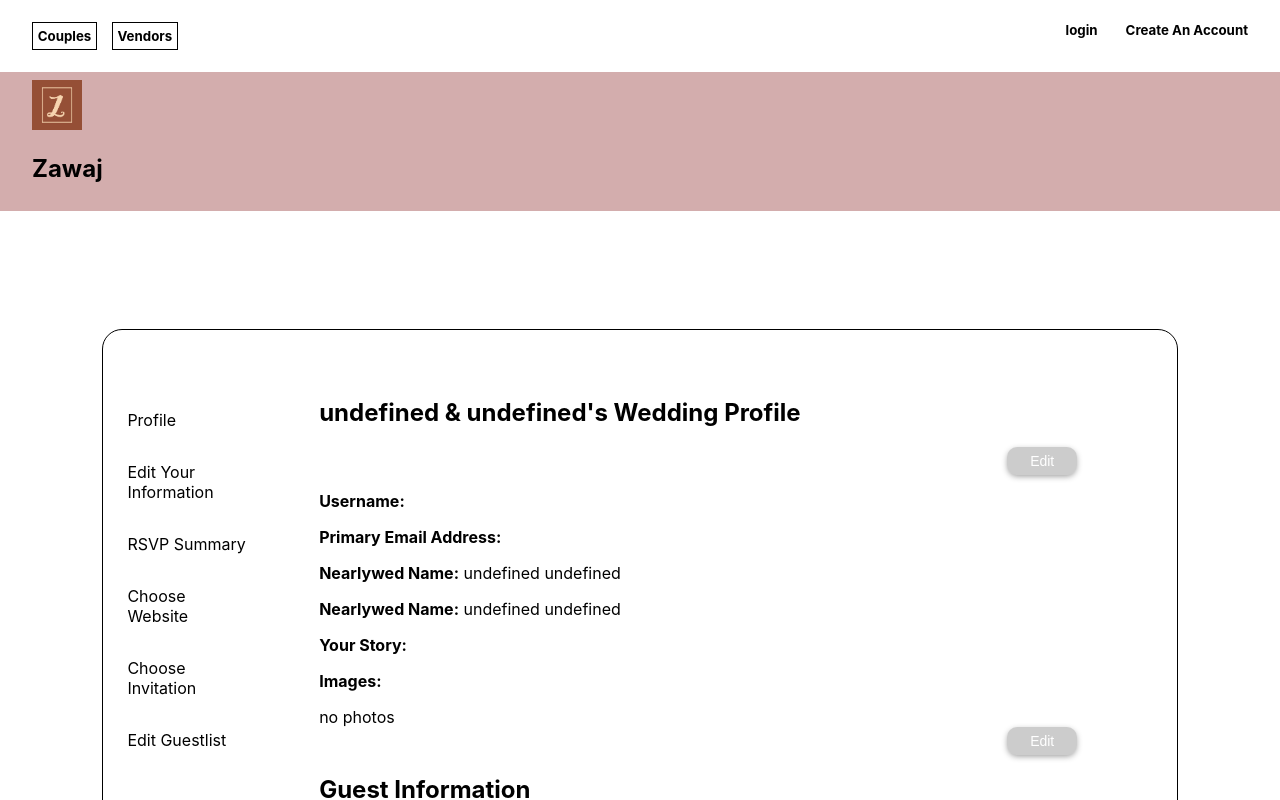
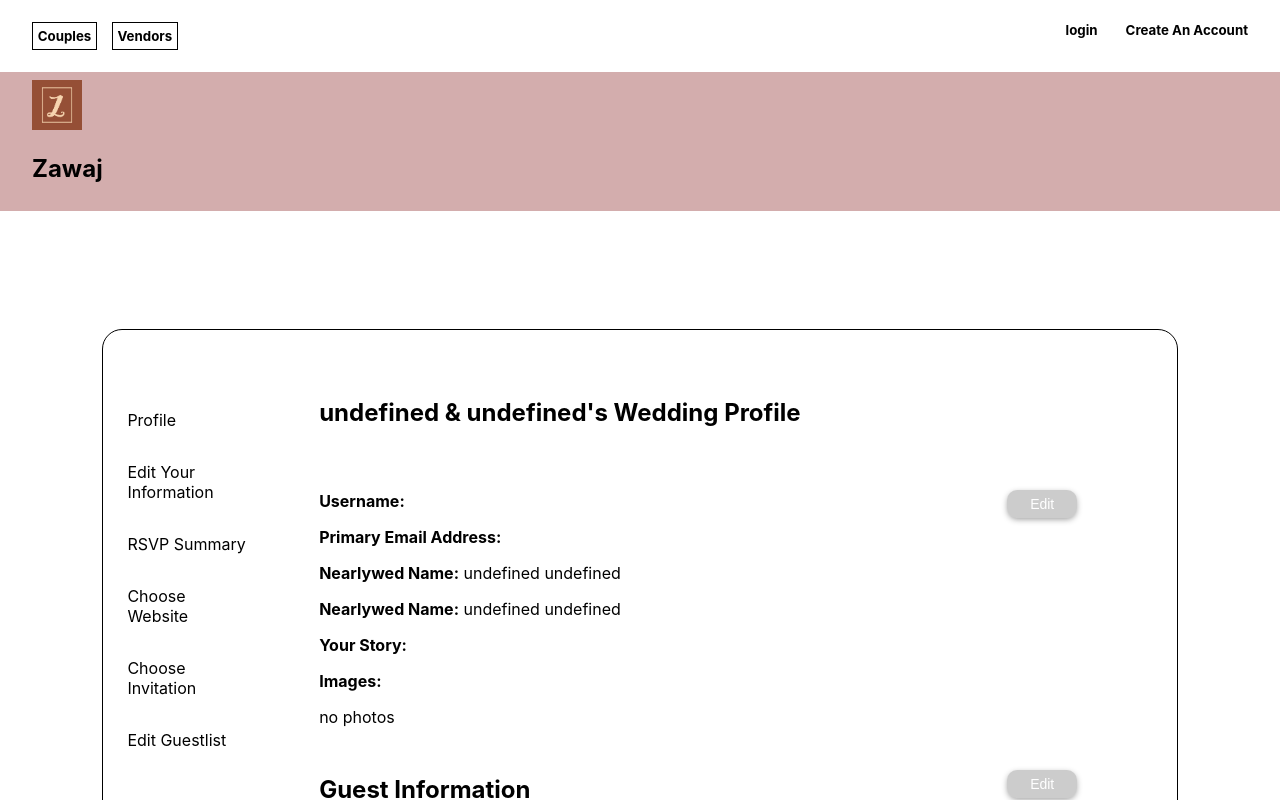
Before and after one commit to HalHadithy/zawaj, a React (Create React App) app in the folder front-end/: page /profile-page in a window 1280 px wide. Shown: the top 800 px of the page. Built offline with nearby package versions, Linux system fonts and the light colour scheme; no server answers.

Commit message:
comitting again

```diff
--- a/front-end/src/Style/ProfilePage.css
+++ b/front-end/src/Style/ProfilePage.css
@@ -36,3 +36,8 @@
 .profile-div li {
     padding: 1rem 0rem 1rem 0rem;
 }
+
+.profile-right button {
+    z-index: 2;
+    top:2.7rem;
+}
```
